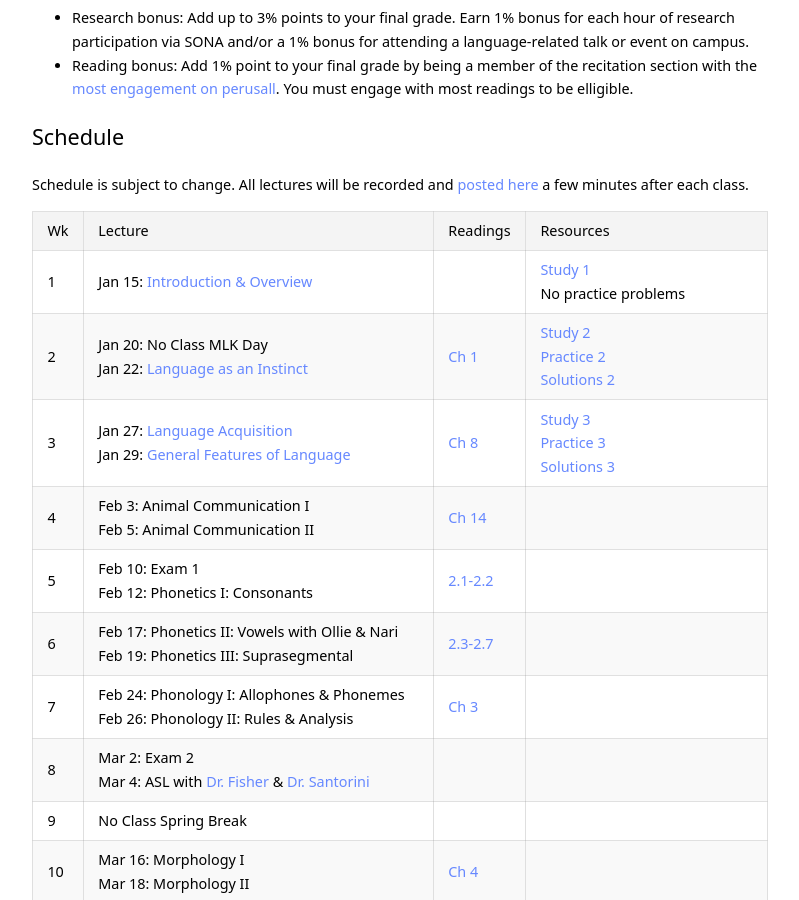
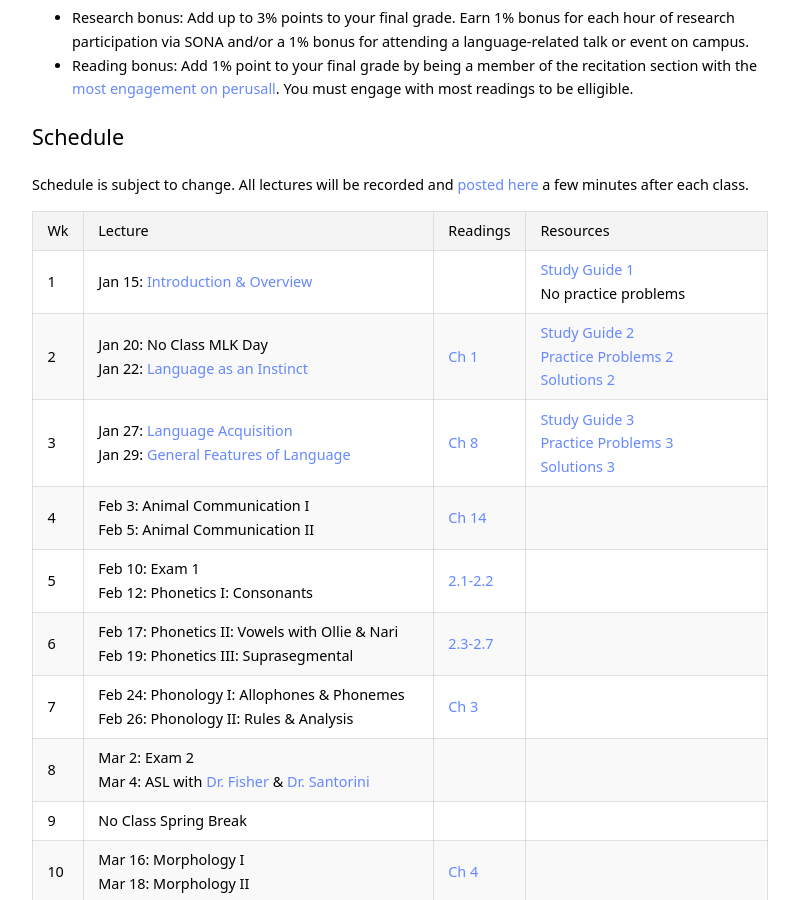
Before and after one commit to kschuler/ling001, a Jekyll site: the page built from index.md, in a window 1280 px wide and 900 px high, scrolled down 2115 px. Shown: the whole window, without its empty margins (240-1039 px from the left). Built offline with Jekyll 4.4.1, drawn with Linux system fonts in a browser that asks for light colours.

Commit message:
Update index.md

```diff
--- a/index.md
+++ b/index.md
@@ -61,9 +61,9 @@ Schedule is subject to change. All lectures will be recorded and [posted here](h
 
 Wk  | Lecture | Readings | Resources
   --- | --- | --- | ---
-1 | Jan 15: [Introduction & Overview](resources/Ling001-20A-01-Intro.pdf) | | [Study 1](resources/studyguide-week1.pdf)<br>No practice problems
-2 | Jan 20: **No Class MLK Day**<br>Jan 22: [Language as an Instinct](resources/Ling001-20A-02-Instinct.pdf) | [Ch 1](https://app.perusall.com/courses/intro-to-linguistics-1/pinker-ch01?assignmentId=5ib5rPaDkYoZxZc9X&part=1)| [Study 2](resources/studyguide-week2.pdf)<br>[Practice 2](resources/practiceproblems-week2.pdf)<br>[Solutions 2](resources/solutions-week2.pdf)
-3 | Jan 27: [Language Acquisition](resources/LING001-20A-03-Acquisition.pdf)<br>Jan 29: [General Features of Language](resources/Ling001-20A-04-GeneralFeatures.pdf)  | [Ch 8](https://app.perusall.com/courses/intro-to-linguistics-1/chapter-8-15?assignmentId=ckDfokjY25EnrzRdB&part=1) |  [Study 3](resources/studyguide-week3.pdf)<br>[Practice 3](resources/practiceproblems-week3.pdf)<br>[Solutions 3](resources/solutions-week3.pdf)
+1 | Jan 15: [Introduction & Overview](resources/Ling001-20A-01-Intro.pdf) | | [Study Guide 1](resources/studyguide-week1.pdf)<br>No practice problems
+2 | Jan 20: **No Class MLK Day**<br>Jan 22: [Language as an Instinct](resources/Ling001-20A-02-Instinct.pdf) | [Ch 1](https://app.perusall.com/courses/intro-to-linguistics-1/pinker-ch01?assignmentId=5ib5rPaDkYoZxZc9X&part=1)| [Study Guide 2](resources/studyguide-week2.pdf)<br>[Practice Problems 2](resources/practiceproblems-week2.pdf)<br>[Solutions 2](resources/solutions-week2.pdf)
+3 | Jan 27: [Language Acquisition](resources/LING001-20A-03-Acquisition.pdf)<br>Jan 29: [General Features of Language](resources/Ling001-20A-04-GeneralFeatures.pdf)  | [Ch 8](https://app.perusall.com/courses/intro-to-linguistics-1/chapter-8-15?assignmentId=ckDfokjY25EnrzRdB&part=1) |  [Study Guide 3](resources/studyguide-week3.pdf)<br>[Practice Problems 3](resources/practiceproblems-week3.pdf)<br>[Solutions 3](resources/solutions-week3.pdf)
 4 | Feb 3: Animal Communication I<br>Feb 5: Animal Communication II   | [Ch 14](https://app.perusall.com/courses/intro-to-linguistics-1/chapter-14-13?assignmentId=7ag64J2jqfoSDxxoo&part=1) |
 5 | Feb 10: **Exam 1** <br> Feb 12: Phonetics I: Consonants| [2.1-2.2](https://app.perusall.com/courses/intro-to-linguistics-1/chapter-2-2-0-to-2-2?assignmentId=39n2C4wgg4umcp5Kz&part=1) |
 6 | Feb 17: Phonetics II: Vowels with Ollie & Nari<br>Feb 19: Phonetics III: Suprasegmental | [2.3-2.7](https://app.perusall.com/courses/intro-to-linguistics-1/chapter-2-2-3-to-2-7?assignmentId=yzAbFgYmhd9ax6sLy&part=1) |
```
